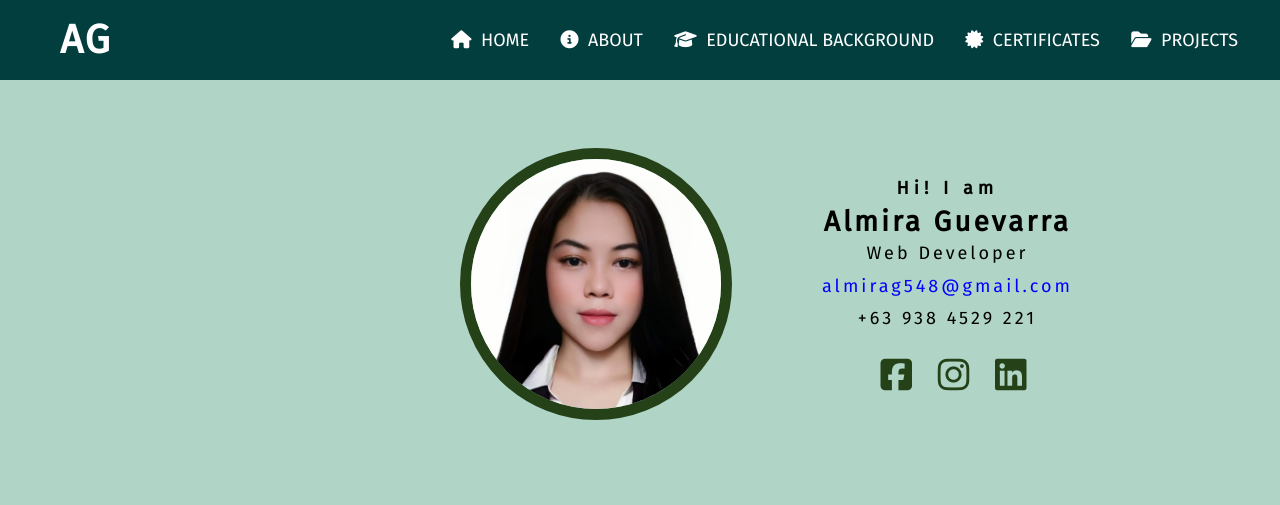
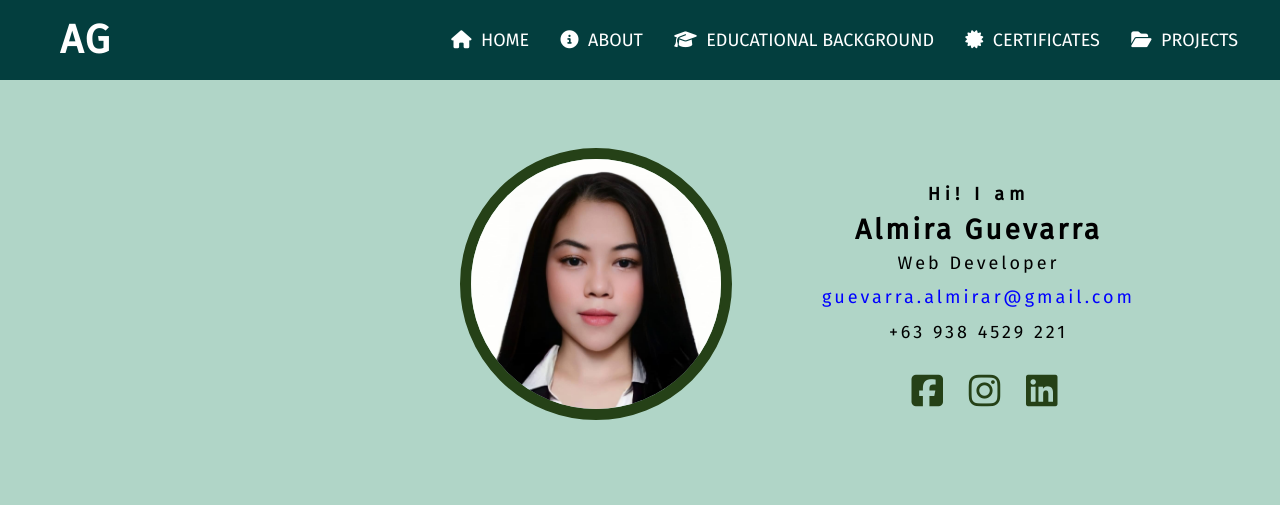
Before and after one commit to Almira923/Almira923.github.io, a plain HTML site: page index.html in a window 1280 px wide. Shown: the top 505 px of the page. Drawn offline with Linux system fonts and the light colour scheme.

Commit message:
Update index.html

```diff
--- a/index.html
+++ b/index.html
@@ -40,7 +40,7 @@
 					<h4>Hi! I am</h4>
 					<h2>Almira Guevarra</h2>
 					<p>Web Developer</p>
-					<p style="color: blue;">almirag548@gmail.com</p>
+					<p style="color: blue;">guevarra.almirar@gmail.com</p>
 					<p>+63 938 4529 221</p>
 					<br>
 					<p>
```
